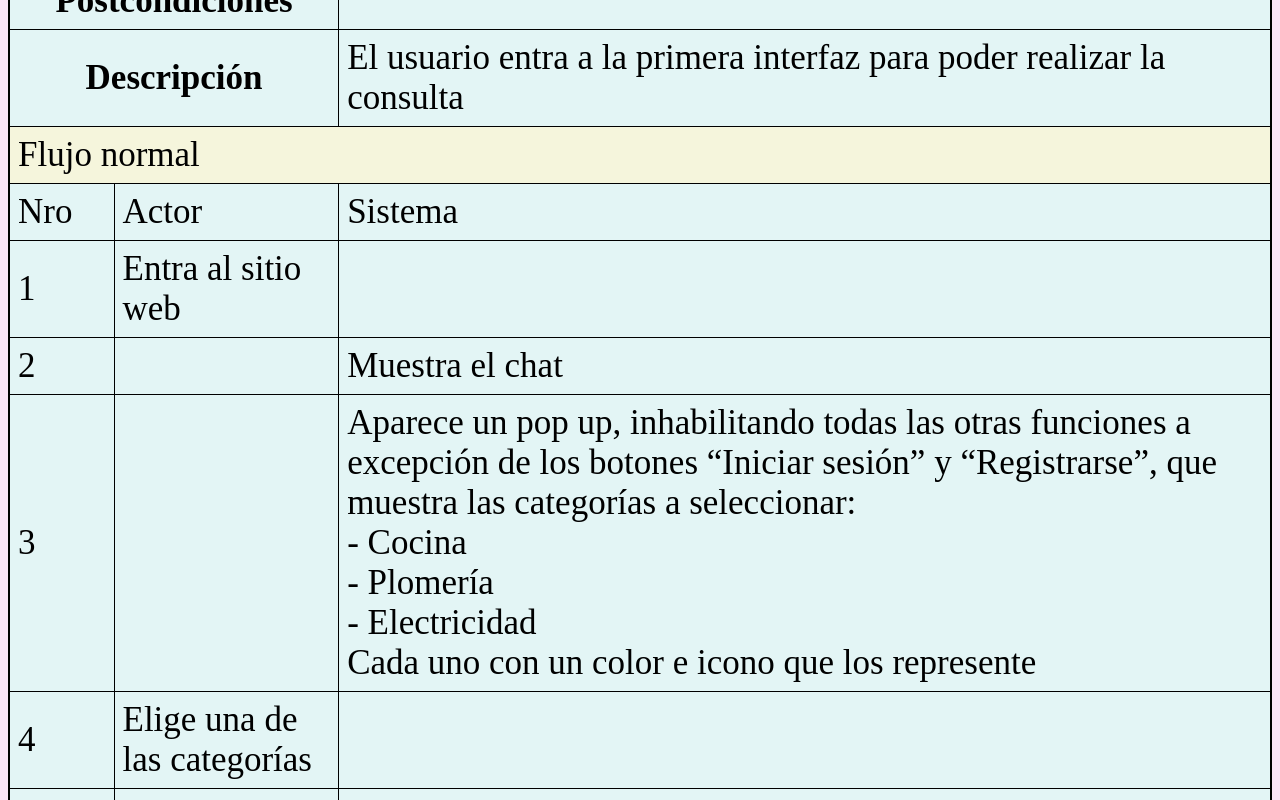
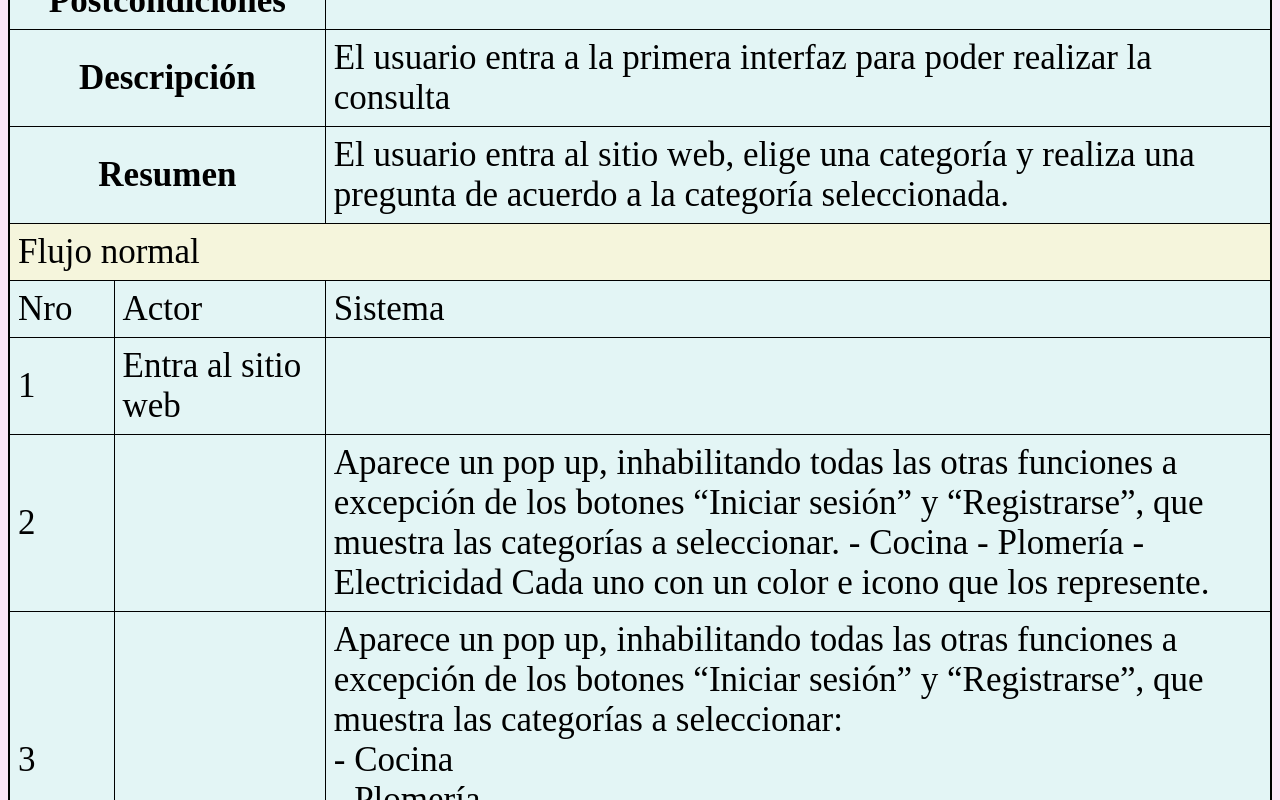
Before and after one commit to PauliCerito/Paginas.github.io, a plain HTML site: page index.html in a window 1280 px wide. Shown: the part 560-1360 px from the top of the page. Drawn offline with Linux system fonts and the light colour scheme.

Commit message:
Update index.html

```diff
--- a/index.html
+++ b/index.html
@@ -50,6 +50,9 @@
                     <td>El usuario entra a la primera interfaz para poder realizar la consulta</td>
                 </tr>
                 <tr>
+                    <td colspan="2" class="centrado">Resumen</td>
+                    <td>El usuario entra al sitio web, elige una categoría y realiza una pregunta de acuerdo a la categoría seleccionada.</td>
+                <tr>
                     <td colspan="3" class="alCostado">Flujo normal</td>
                 </tr>
                 <tr>
@@ -65,7 +68,12 @@
                 <tr>
                     <td>2</td>
                     <td></td>
-                    <td>Muestra el chat</td>
+                    <td>Aparece un pop up, inhabilitando todas las otras funciones a excepción de los botones “Iniciar sesión” y “Registrarse”, que muestra las categorías a seleccionar.
+-	Cocina
+-	Plomería
+-	Electricidad
+Cada uno con un color e icono que los represente.
+</td>
                 </tr>
                 <tr>
                     <td>3</td>
@@ -130,7 +138,7 @@
                 <tr>
                     <td>14</td>
                     <td></td>
-                    <td>Vuelve al punto 4</td>
+                    <td>Vuelve al punto 7</td>
                 </tr>
                 <tr>
                     <td colspan="3" class="alCostado">Flujo alternativo</td>
@@ -154,6 +162,3 @@
 
         </section>
         <footer></footer>
-
-    </body>
-</html>
```
